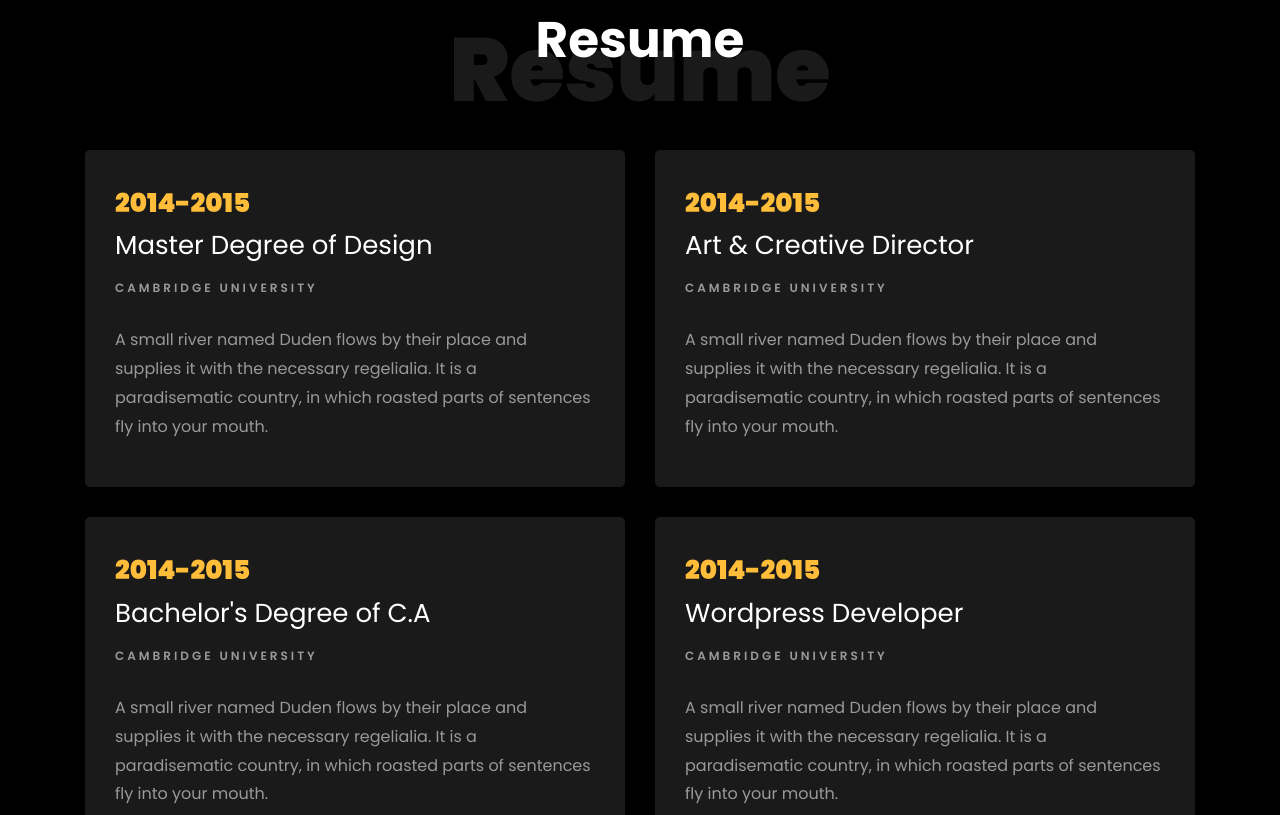
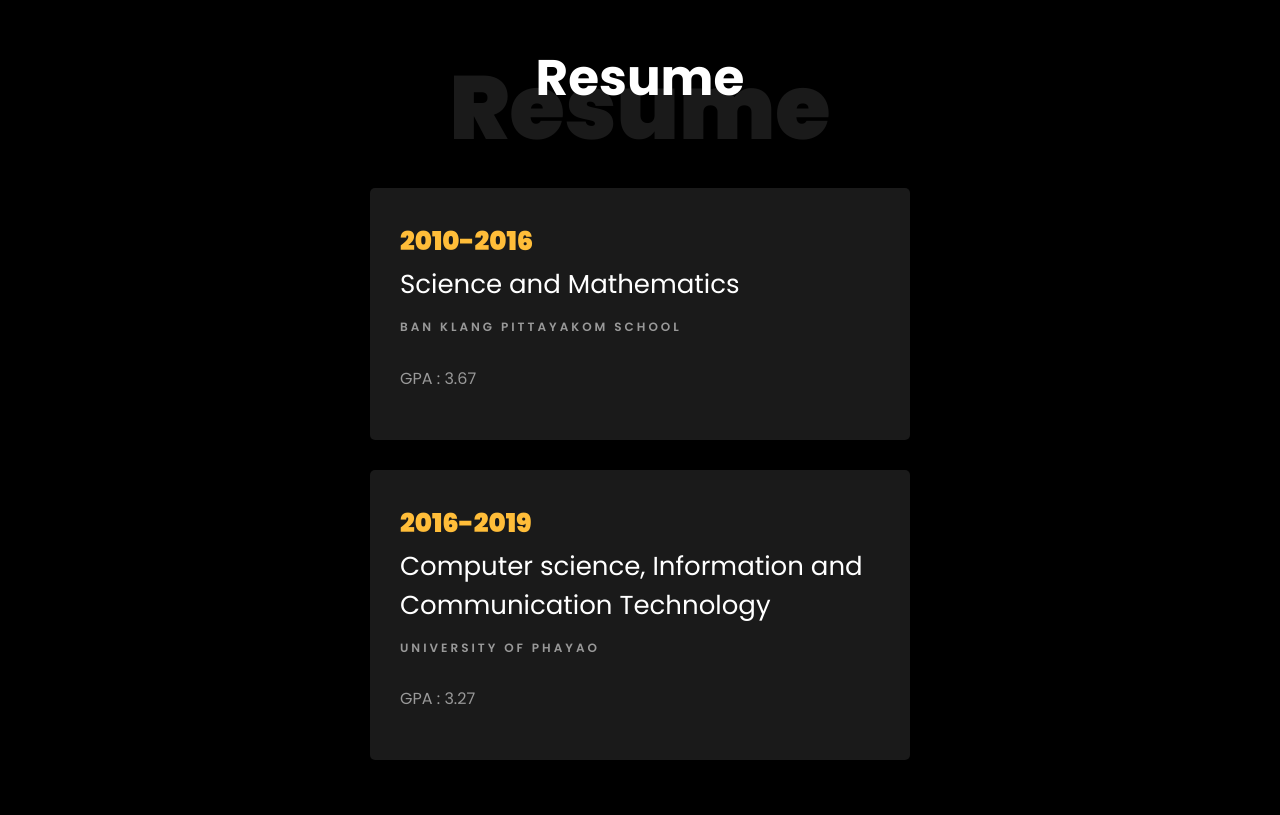
Before and after one commit to Noppanai03/noppanai.github.io, a plain HTML site: page index.html in a window 1280 px wide. Shown: the part 1745-2560 px from the top of the page. Drawn offline with Linux system fonts and the light colour scheme; files whose address does not match are found by name.

Commit message:
Update New

```diff
--- a/index.html
+++ b/index.html
@@ -112,6 +112,7 @@
                                 <li class="d-flex"><span>Zip code:</span> <span>50180</span></li>
                                 <li class="d-flex"><span>Email:</span> <span>Swordart003@gmail.com</span></li>
                                 <li class="d-flex"><span>Phone: </span> <span>0636512065</span></li>
+                                <li class="d-flex"><span>Hobbies: </span> <span>Reading, Watching Movie, Listening to Music,Play a game</span></li>
                                 <li class="d-flex"><span>Motto: </span> <span>There are no shortcuts to any place worth going.</span></li>
                             </ul>
                             <ul class="ftco-footer-social list-unstyled float-md-left float-lft mt-4">
@@ -145,15 +146,21 @@
                     <!-- <p>Looking for a position as web developer.</p> -->
                 </div>
             </div>
-            <div class="row">
+            <div class="row justify-content-center">
                 <div class="col-md-6">
                     <div class="resume-wrap ftco-animate">
-                        <span class="date">2014-2015</span>
-                        <h2>Master Degree of Design</h2>
-                        <span class="position">Cambridge University</span>
-                        <p class="mt-4">A small river named Duden flows by their place and supplies it with the necessary regelialia. It is a paradisematic country, in which roasted parts of sentences fly into your mouth.</p>
+                        <span class="date">2010-2016</span>
+                        <h2>Science and Mathematics</h2>
+                        <span class="position">Ban Klang Pittayakom School</span>
+                        <p class="mt-4">GPA : 3.67</p>
                     </div>
                     <div class="resume-wrap ftco-animate">
+                        <span class="date">2016-2019</span>
+                        <h2>Computer science, Information and Communication Technology</h2>
+                        <span class="position">University of Phayao</span>
+                        <p class="mt-4">GPA : 3.27</p>
+                    </div>
+                    <!-- <div class="resume-wrap ftco-animate">
                         <span class="date">2014-2015</span>
                         <h2>Bachelor's Degree of C.A</h2>
                         <span class="position">Cambridge University</span>
@@ -164,10 +171,10 @@
                         <h2>Diploma in Computer</h2>
                         <span class="position">Cambridge University</span>
                         <p class="mt-4">A small river named Duden flows by their place and supplies it with the necessary regelialia. It is a paradisematic country, in which roasted parts of sentences fly into your mouth.</p>
-                    </div>
+                    </div> -->
                 </div>
 
-                <div class="col-md-6">
+                <!-- <div class="col-md-6">
                     <div class="resume-wrap ftco-animate">
                         <span class="date">2014-2015</span>
                         <h2>Art &amp; Creative Director</h2>
@@ -186,7 +193,7 @@
                         <span class="position">Cambridge University</span>
                         <p class="mt-4">A small river named Duden flows by their place and supplies it with the necessary regelialia. It is a paradisematic country, in which roasted parts of sentences fly into your mouth.</p>
                     </div>
-                </div>
+                </div> -->
             </div>
             <div class="row justify-content-center mt-5">
                 <div class="col-md-6 text-center ftco-animate">
```
